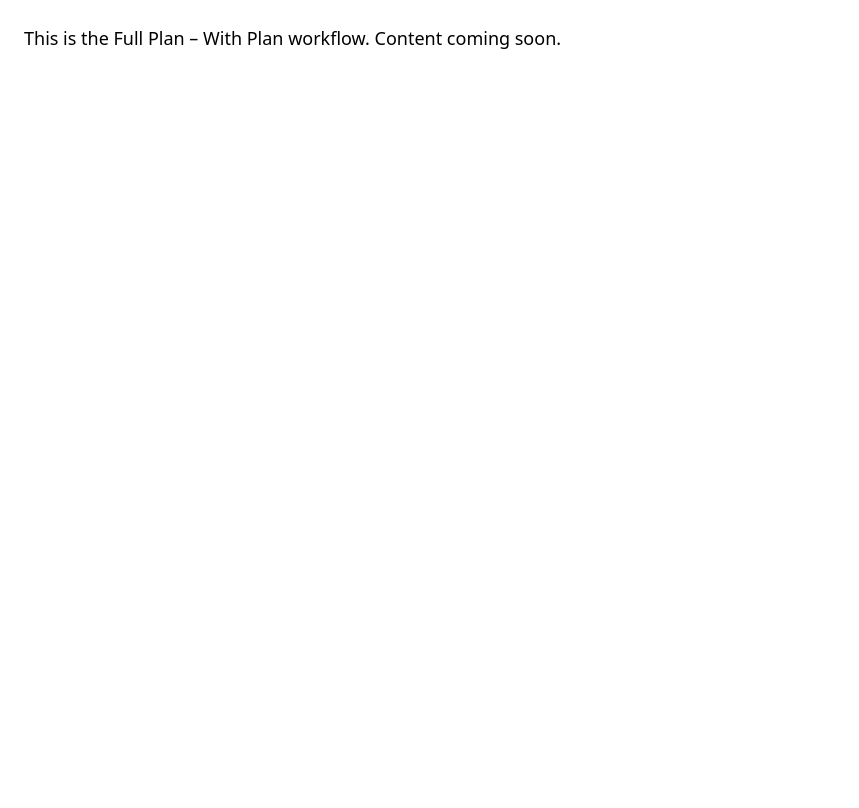
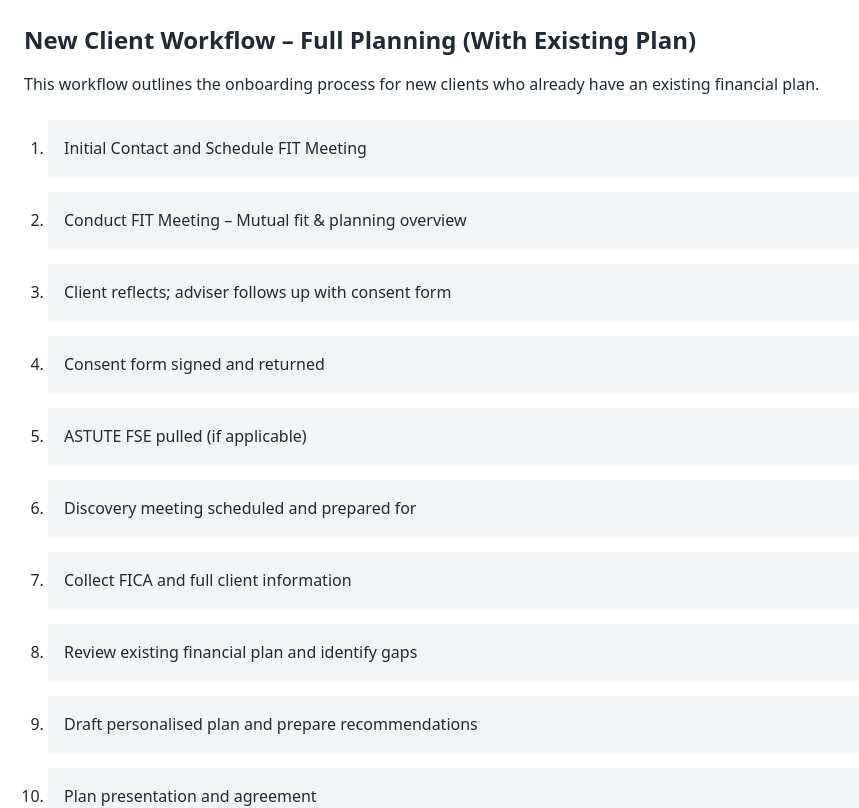
Before and after one commit to dezaritto/meta-workflow-selector, a Next.js app: page /workflow/full-with-plan in a window 1280 px wide. Shown: the top 808 px of the page, without its empty margins (0-859 px from the left). Built offline with nearby package versions, Linux system fonts and the light colour scheme.

Commit message:
Update full-with-plan.js

```diff
--- a/pages/workflow/full-with-plan.js
+++ b/pages/workflow/full-with-plan.js
@@ -1,3 +1,30 @@
 export default function FullWithPlan() {
-  return <div className="p-6 text-lg">This is the Full Plan – With Plan workflow. Content coming soon.</div>;
+  const steps = [
+    "Initial Contact and Schedule FIT Meeting",
+    "Conduct FIT Meeting – Mutual fit & planning overview",
+    "Client reflects; adviser follows up with consent form",
+    "Consent form signed and returned",
+    "ASTUTE FSE pulled (if applicable)",
+    "Discovery meeting scheduled and prepared for",
+    "Collect FICA and full client information",
+    "Review existing financial plan and identify gaps",
+    "Draft personalised plan and prepare recommendations",
+    "Plan presentation and agreement",
+    "Implementation strategy confirmed",
+    "Implementation and product applications initiated"
+  ];
+
+  return (
+    <div className="min-h-screen p-6 bg-white text-gray-800">
+      <h1 className="text-2xl font-bold mb-4">New Client Workflow – Full Planning (With Existing Plan)</h1>
+      <p className="mb-6">This workflow outlines the onboarding process for new clients who already have an existing financial plan.</p>
+      <ol className="list-decimal ml-6 space-y-4">
+        {steps.map((step, i) => (
+          <li key={i} className="bg-gray-100 p-4 rounded shadow-sm">
+            {step}
+          </li>
+        ))}
+      </ol>
+    </div>
+  );
 }
```
